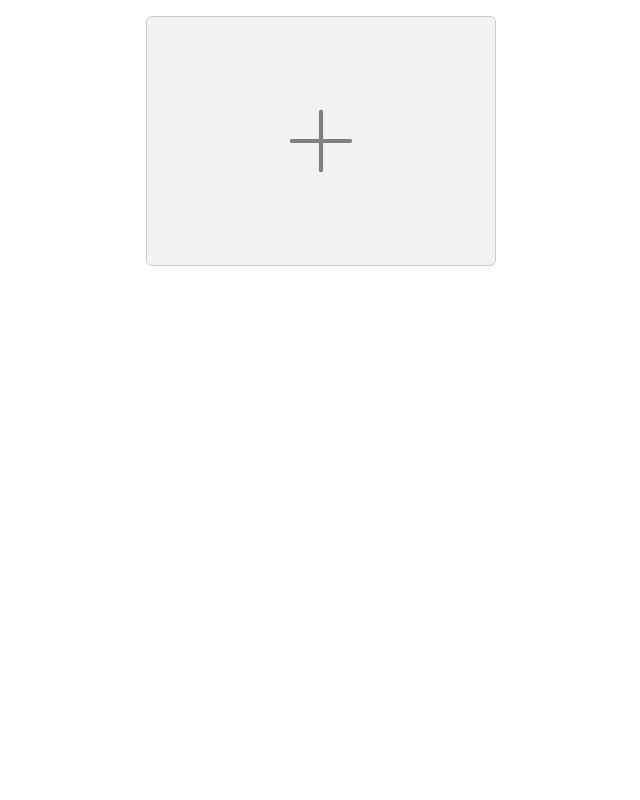
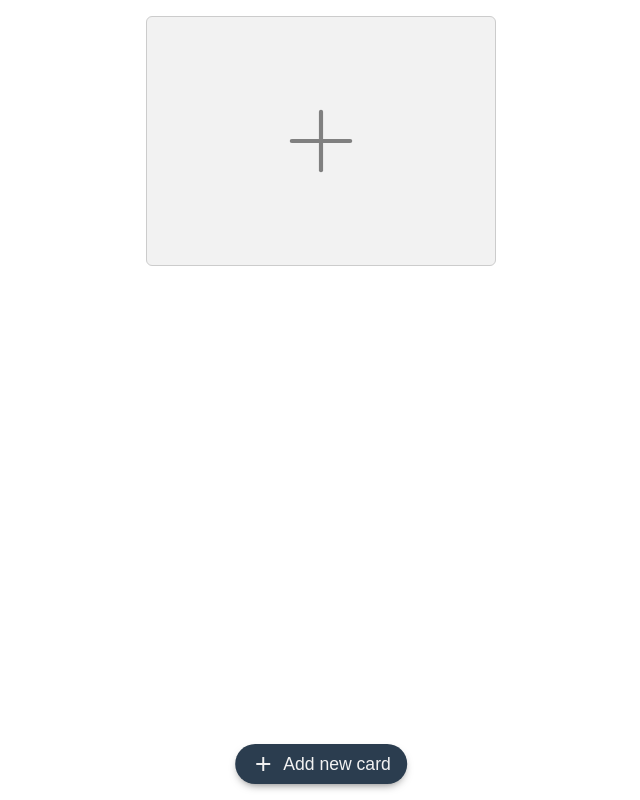
Before and after one commit to hwawrzacz/pizza-onionizer, a Vue app: page / in a window 1280 px wide. Shown: the whole page, without its empty margins (319-959 px from the left). Built offline with nearby package versions, Linux system fonts and the light colour scheme.

Commit message:
Add button for adding new card

```diff
--- a/src/App.vue
+++ b/src/App.vue
@@ -1,13 +1,16 @@
 <template>
   <div id="app" class="fx-row fx-wrap fx-h-c">
     <ul class="fx-row fx-wrap fx-h-center">
-      <li v-for="card in cards" :key="cards.indexOf(card)">
+      <li v-for="id in cardsIds" :key="id">
         <CardDetails v-on:add-card="addNewCard" />
       </li>
       <li class="fx-row fx-h-center fx-v-center">
         <CardNew v-on:add-card="addNewCard" />
       </li>
     </ul>
+    <button class="button--new-card fx-row fx-v-center" @click="addNewCard">
+      <i class="material-icons">add</i>Add new card
+    </button>
   </div>
 </template>
 
@@ -24,14 +27,15 @@ export default {
 
   data: function () {
     return {
-      cards: [],
+      id: 0,
+      cardsIds: [],
     };
   },
 
   methods: {
     addNewCard: function () {
       console.log("new-card");
-      this.cards.push(CardDetails);
+      this.cardsIds.push(this.id++);
     },
   },
 };
@@ -55,6 +59,26 @@ export default {
 ul {
   list-style: none;
   margin: 0 auto;
+}
+
+.button--new-card {
+  position: fixed;
+  bottom: 16px;
+  left: 50%;
+  padding: 8px 16px;
+
+  transform: translateX(-50%);
+  border-radius: 50px;
+  color: inherit;
+  border: none;
+  font-size: 1.1em;
+  background-color: hsl(210, 29%, 24%);
+  color: hsl(0, 0%, 95%);
+
+  box-shadow: 0 4px 10px -4px #666;
+}
+.button--new-card > i {
+  margin-right: 8px;
 }
 
 /* Common */
```
